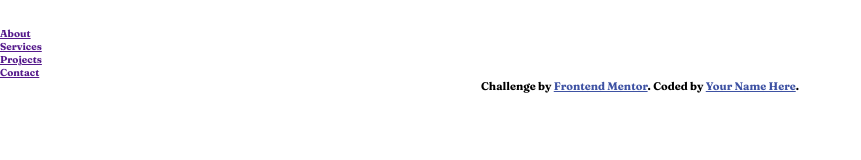
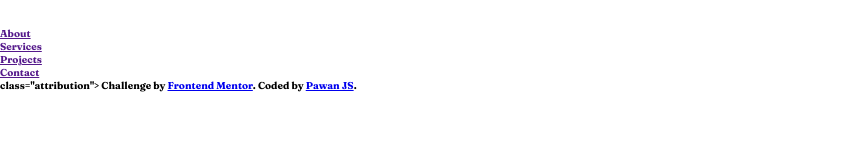
Before and after one commit to PawanJS/sunnyside, a website: page index.html in a window 1280 px wide. Shown: the whole page, without its empty margins (0-861 px from the left). Drawn offline with Linux system fonts and the light colour scheme.

Commit message:
Added footer

```diff
--- a/index.html
+++ b/index.html
@@ -20,18 +20,8 @@
     />
 
     <link rel="stylesheet" href="css/style.css" />
+    <script defer src="js/script.js"></script>
     <title>Frontend Mentor | Sunnyside agency landing page</title>
-
-    <!-- Feel free to remove these styles or customise in your own stylesheet 👍 -->
-    <style>
-      .attribution {
-        font-size: 11px;
-        text-align: center;
-      }
-      .attribution a {
-        color: hsl(228, 45%, 44%);
-      }
-    </style>
   </head>
   <body>
     <header class="header">
@@ -101,11 +91,11 @@
   Projects
   Contact -->
 
-    <div class="attribution">
-      Challenge by
+    <footer>
+      class="attribution"> Challenge by
       <a href="https://www.frontendmentor.io?ref=challenge" target="_blank"
         >Frontend Mentor</a
-      >. Coded by <a href="#">Your Name Here</a>.
-    </div>
+      >. Coded by <a href="https://www.pawanjs.xyz">Pawan JS</a>.
+    </footer>
   </body>
 </html>
```
Also changed, not shown: sass/layout/_footer.scss (+7 -0 lines).
